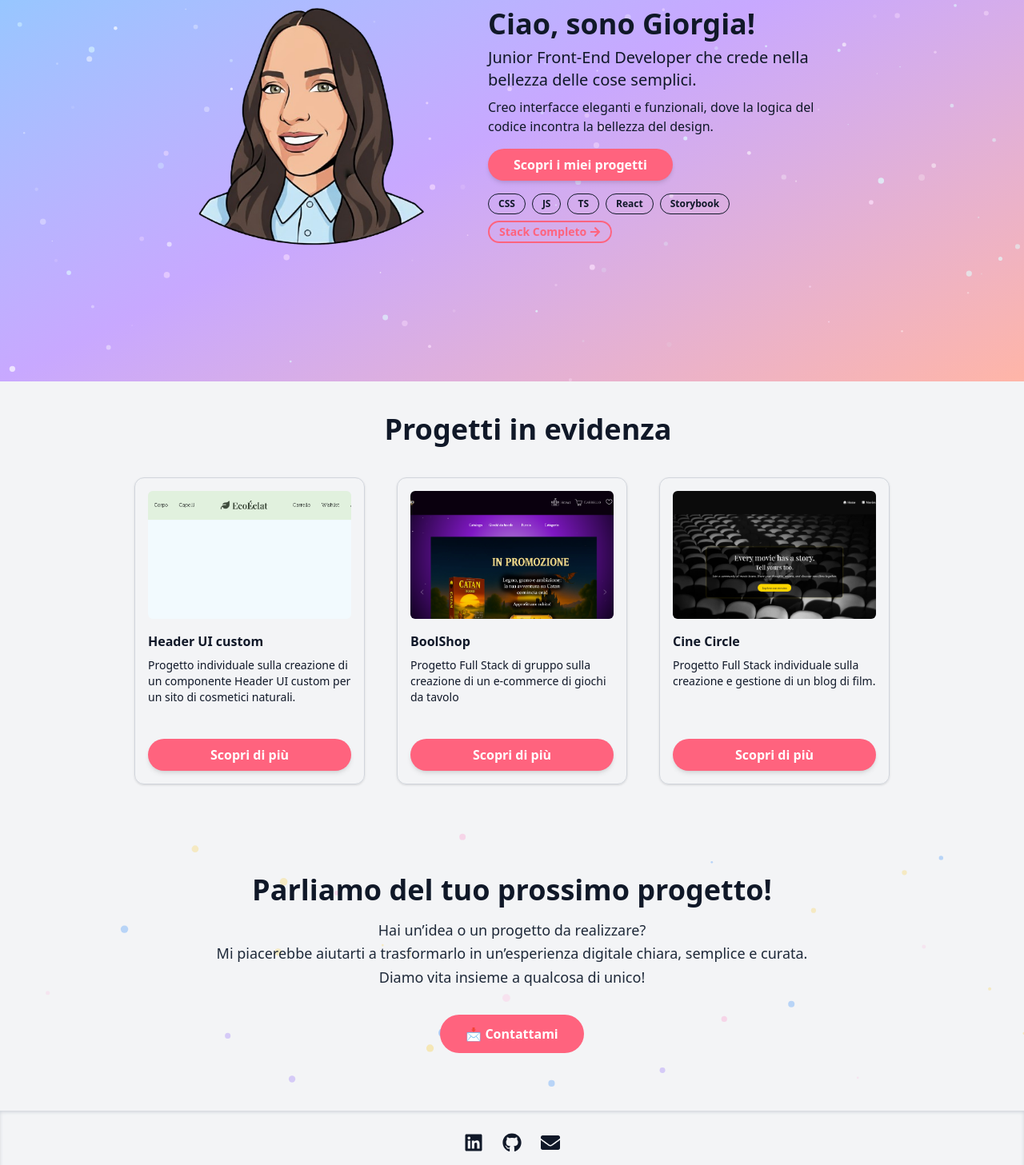
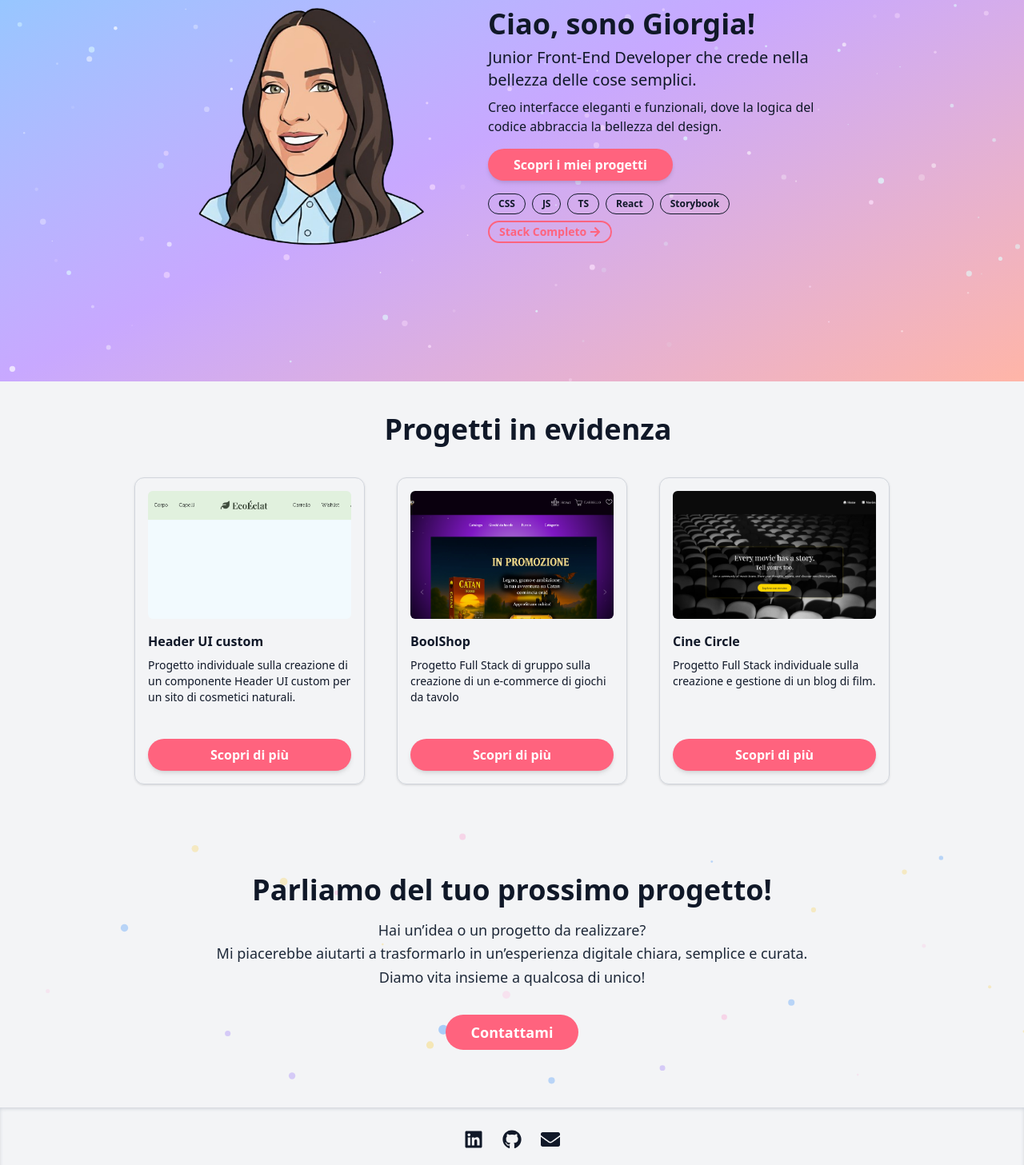
Before and after one commit to giorgiameffe/giorgiameffe-portfolio, a React (Vite) app: page / in a window 1280 px wide. Shown: the part 263-1720 px from the top of the page at 80% size. Built offline with nearby package versions, Linux system fonts and the light colour scheme; a web font is replaced by a local one.

Commit message:
feat: refactor

```diff
--- a/src/components/CTASection.tsx
+++ b/src/components/CTASection.tsx
@@ -103,10 +103,11 @@ const CTASection: React.FC = () => {
                 whileInView={{ opacity: 1, y: 0 }}
                 viewport={{ once: true }}
                 transition={{ duration: 0.6, delay: 0.6 }}
+                className="flex justify-center items-center"
             >
-                <Link to="/contacts" className="inline-flex items-center gap-2 font-semibold text-white bg-rose-400 dark:bg-rose-700
-                px-8 py-3 rounded-full transition-transform duration-300 hover:-translate-y-1 relative z-10">
-                    📩 Contattami
+                <Link to="/contacts" className="flex items-center gap-2 font-semibold text-white bg-rose-400 dark:bg-rose-700
+                px-8 py-2 text-lg rounded-full transition-transform duration-300 hover:-translate-y-1 relative z-10">
+                    Contattami
                 </Link>
             </motion.div>
         </motion.section>
--- a/src/components/Footer.tsx
+++ b/src/components/Footer.tsx
@@ -28,7 +28,6 @@ const Footer: React.FC = () => {
                 <FaHeart className="text-md text-rose-400 dark:text-rose-500" />
             </p>
 
-
             {/* Copyright */}
             <p className="text-md text-gray-700 dark:text-gray-500 mt-2">
                 © {new Date().getFullYear()} • Giorgia Meffe
--- a/src/data/aboutContentData.tsx
+++ b/src/data/aboutContentData.tsx
@@ -82,7 +82,7 @@ const NarrativeBlocks: NarrativeBlockData[] = [
                 </ul>
 
                 <p>
-                    Questo percorso mi ha insegnato a unire tecnica e creatività, dando forma a interfacce che raccontano una storia.
+                    Un percorso che mi ha insegnato a unire tecnica e creatività, dando forma a interfacce che raccontano una storia.
                 </p>
 
             </>
--- a/src/pages/AboutPage.tsx
+++ b/src/pages/AboutPage.tsx
@@ -66,8 +66,8 @@ const AboutPage: React.FC = () => {
                     transition={{ duration: 0.6, delay: 0.6 }}
                 >
                     <Link to="/contacts" className="inline-flex items-center font-semibold text-white bg-rose-400 dark:bg-rose-700
-                px-8 py-3 rounded-full transition-transform duration-300 hover:-translate-y-1 relative z-10">
-                        📩 Contattami
+                px-8 py-2 text-lg rounded-full transition-transform duration-300 hover:-translate-y-1 relative z-10">
+                        Contattami
                     </Link>
                 </motion.div>
             </motion.div>
--- a/src/pages/HomePage.tsx
+++ b/src/pages/HomePage.tsx
@@ -13,9 +13,8 @@ const HomePage: React.FC = () => {
                 subtitle="Junior Front-End Developer che crede nella bellezza delle cose semplici."
                 description={
                     <>
-                        Creo interfacce eleganti e funzionali, dove la logica del codice incontra la bellezza del design.
+                        Creo interfacce eleganti e funzionali, dove la logica del codice abbraccia la bellezza del design.
                     </>
-
                 }
             />
             <ProjectCardList />
```
